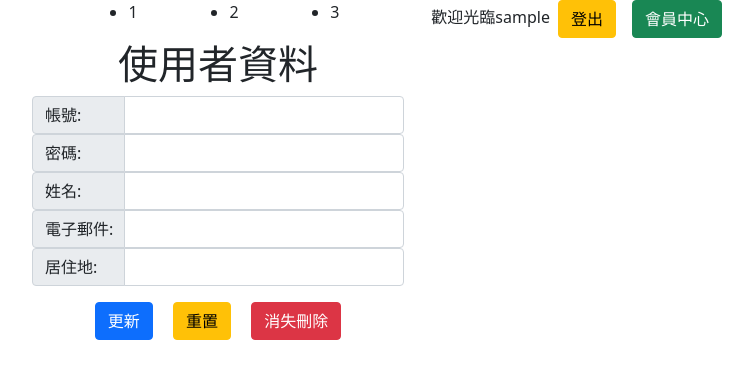
After one commit to weii917/11102-PHP-2-member, a PHP site: page /member.php in a window 1280 px wide. The commit adds this page. Shown: the top 379 px of the page, without its empty margins (422-1175 px from the left). Run offline with PHP 8.4, Linux system fonts and the light colour scheme; the visitor is signed in with stand-in values (Sample User, id 1); data that the repository does not hold is empty.

Commit message:
完成會員登入登出會員資料介面

```diff
--- a/add_user.php
+++ b/add_user.php
@@ -7,3 +7,4 @@ $sql = "insert into `users`(`acc`,`pw`,`name`,`email`,`address`)
                      '{$_POST['email']}','{$_POST['address']}')";
 
 $pdo->exec($sql);
+header("Location:index.php");
--- /dev/null
+++ b/logout.php
@@ -0,0 +1,6 @@
+<?php
+
+session_start();
+unset($_SESSION['user']);
+
+header("location:index.php");
--- /dev/null
+++ b/member.php
@@ -0,0 +1,80 @@
+<?php session_start(); ?>
+<!DOCTYPE html>
+<html lang="en">
+
+<head>
+    <meta charset="UTF-8">
+    <meta name="viewport" content="width=device-width, initial-scale=1.0">
+    <title>Document</title>
+    <link href="https://cdn.jsdelivr.net/npm/bootstrap@5.0.2/dist/css/bootstrap.min.css" rel="stylesheet" integrity="sha384-EVSTQN3/azprG1Anm3QDgpJLIm9Nao0Yz1ztcQTwFspd3yD65VohhpuuCOmLASjC" crossorigin="anonymous">
+    <script src="https://cdn.jsdelivr.net/npm/bootstrap@5.0.2/dist/js/bootstrap.bundle.min.js" integrity="sha384-MrcW6ZMFYlzcLA8Nl+NtUVF0sA7MsXsP1UyJoMp4YLEuNSfAP+JcXn/tWtIaxVXM" crossorigin="anonymous"></script>
+</head>
+
+<body>
+    <header class="nav">
+        <div class="nav-item col-4"></div>
+        <div class="nav-item col-4">
+            <ul class="d-flex justify-content-evenly">
+                <li>1</li>
+                <li>2</li>
+                <li>3</li>
+            </ul>
+        </div>
+        <div class="nav-item col-4">
+            <?php
+            if (isset($_SESSION['user'])) {
+                echo "歡迎光臨" . $_SESSION['user'];
+                echo "<a href='logout.php' class='btn btn-warning mx-2'> 登出 </a>";
+                echo "<a href='member.php' class='btn btn-success mx-2'> 會員中心 </a>";
+            } else {
+            ?>
+                <a href="reg.php" class="btn btn-primary mx-2">註冊</a>
+                <a href="login_form.php" class="btn btn-success mx-2">登入</a>
+
+            <?php
+            }
+            ?>
+        </div>
+
+    </header>
+    <div class="container">
+        <h1 class="text-center">使用者資料</h1>
+        <?php
+
+        $dsn = "mysql:host=localhost;charset=utf8;dbname=member";
+        $pdo = new PDO($dsn, 'root', '');
+        $sql= "select * from users where `acc`='{$_SESSION['user']}'";
+        $user=$pdo->query($sql)->fetch();
+        ?>
+        <form action="./update.php" method="post" class="col-4 m-auto">
+            <div class="input-group">
+                <label class="col-3 input-group-text" for="">帳號:</label>
+                <input class="form-control" type="text" name="acc" id="acc" value="<?= $user['acc'];?>">
+            </div>
+            <div class="input-group">
+                <label class="col-3 input-group-text" for="">密碼:</label>
+                <input class="form-control" type="password" name="pw" id="pw"  value="<?= $user['pw'];?>">
+            </div>
+            <div class="input-group">
+                <label class="col-3 input-group-text" for="">姓名:</label>
+                <input class="form-control" type="text" name="name" id="name"  value="<?= $user['name'];?>">
+            </div>
+            <div class="input-group">
+                <label class="col-3 input-group-text" for="">電子郵件:</label>
+                <input class="form-control" type="text" name="email" id="email"  value="<?= $user['email'];?>">
+            </div>
+            <div class="input-group">
+                <label class="col-3 input-group-text" for="">居住地:</label>
+                <input class="form-control" type="text" name="address" id="address"  value="<?= $user['address'];?>">
+            </div>
+            <div class="text-center">
+                <input class="btn btn-primary mx-2 mt-3 " type="submit" value="更新">
+                <input class="btn btn-warning mx-2 mt-3" type="reset" value="重置">
+                <input class="btn btn-danger mx-2 mt-3" type="button" value="消失刪除">
+
+            </div>
+        </form>
+    </div>
+</body>
+
+</html>
```
Also changed, not shown: index.php (added, +46 -0 lines), login.php (added, +22 -0 lines), login_form.php (added, +43 -0 lines), reg.php (+29 -20 lines).
